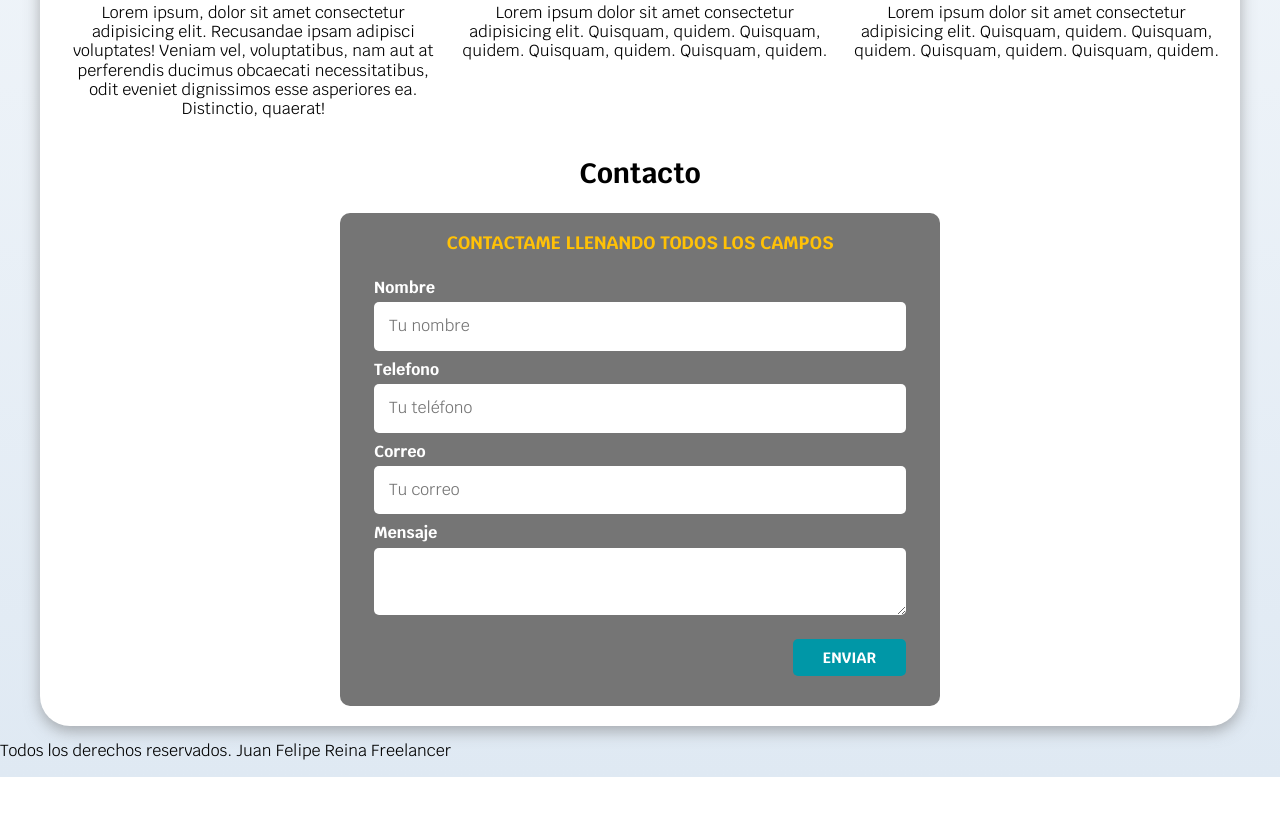
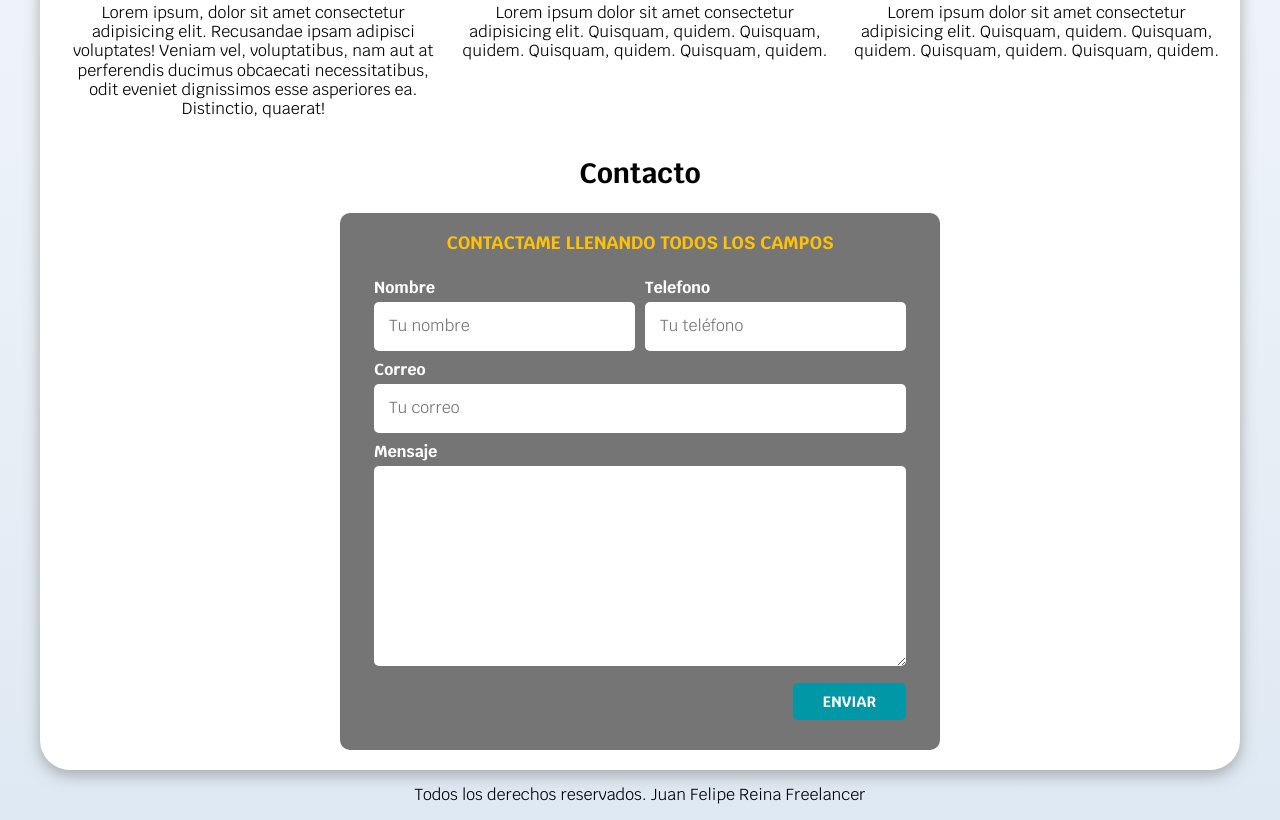
Before and after one commit to FelipeReina12/Web, a plain HTML site: page index.html in a window 1280 px wide. Shown: the part 926-1746 px from the top of the page. Before the commit the page ends 1703 px from the top, so only its background shows below. Drawn offline with Linux system fonts and the light colour scheme.

Commit message:
Página terminada

```diff
--- a/CSS/styles.css
+++ b/CSS/styles.css
@@ -14,6 +14,17 @@ html {
   /* IMPORTANTE 1rem = 10px */
   box-sizing: border-box;
   /*el padding y el border se suman al ancho y alto del elemento */
+  scroll-snap-type: y mandatory; /*para que la pagina se desplace por secciones */
+}
+
+/*Scroll Snap*/
+.servicios,
+.navegacion-principal,
+.formulario,
+.titulo,
+.footer{  /*para que se muestre en todas las secciones sin que se quede parado en una sola*/
+  scroll-snap-align: center; /*para que la sección de servicios se centre al hacer scroll */
+  scroll-snap-stop: always; /*para que la sección de servicios se detenga al hacer scroll */
 }
 
 *,
@@ -113,6 +124,7 @@ h3 {
 /*Utilidades*/
 .w-100 {
   width: 100%;
+  margin-top: 4rem;
 }
 
 @media (min-width: 780px) {
@@ -222,7 +234,7 @@ h3 {
   height: 70px;
 }
 
-@media (min-width: 390px) {
+@media (min-width: 200px) {
   /*Se va a ver una sola columna en pantallas pequeñas */
   .servicios {
     display: grid;
@@ -295,12 +307,27 @@ h3 {
   width: 100%;  /*se le agrega un width de 100% para que el texto se centre correctamente */
 }
 
-.contenido-campos {
+@media (min-width: 390px) {
+  .contenedor-campos {
+    display: grid;
+    grid-template-columns: repeat(2, 1fr);
+    grid-template-rows: auto auto 20rem;
+    column-gap: 1rem;
+  }
 
+  .campo:nth-child(3) ,  /* la coma es para seleccionar otra clase */
+  .campo:nth-child(4){  /*nth-child(3) selecciona el tercer campo que comparta la misma clase (empieza desde 1) */
+    grid-column: 1 / 3; /*el tercer campo ocupa desde la columna 1 hasta la 3 (ocupa 2 columnas) */
+  }
 }
+
 
 .campo {
   margin-bottom: 1rem;
+}
+
+.campo textarea {
+  height: 20rem;
 }
 
 .campo label {
@@ -320,3 +347,7 @@ h3 {
   padding: 1.5rem;
   border-radius: 0.5rem;
 }
+
+.footer {
+  text-align: center;
+}
--- a/index.html
+++ b/index.html
@@ -161,7 +161,7 @@
         </section>
     </main>
 
-    <footer>
+    <footer class="footer">
         <p>Todos los derechos reservados. Juan Felipe Reina Freelancer</p>
     </footer>
 
```
